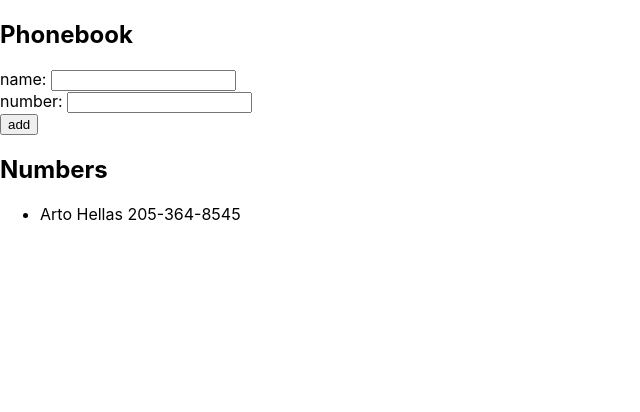
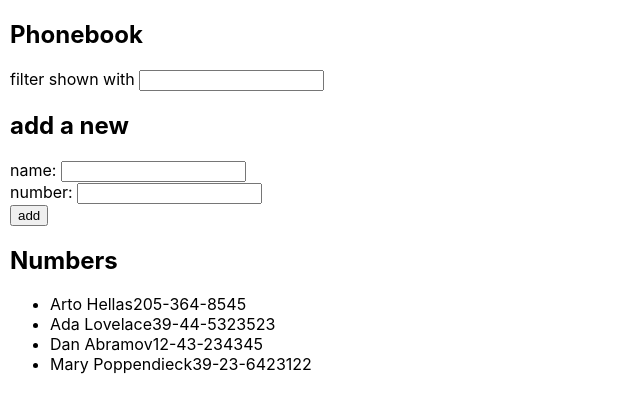
Before and after one commit to reiting/UofHelsinkiFullStackCourse, a React (Create React App) app in the folder Part 2/phonebook/: page / in a window 1280 px wide. Shown: the top 412 px of the page, without its empty margins (0-640 px from the left). Built offline with nearby package versions, Linux system fonts and the light colour scheme.

Commit message:
finished part 2.9 creating search function and added a bit of styling to make it look better

```diff
--- a/Part 2/phonebook/src/App.css
+++ b/Part 2/phonebook/src/App.css
@@ -1,5 +1,9 @@
 .App {
   text-align: center;
+}
+
+#root {
+  margin-left: 10px;
 }
 
 .App-logo {
@@ -28,6 +32,16 @@
   color: #61dafb;
 }
 
+input[type=text], select {
+  width: 100%;
+  padding: 12px 20px;
+  margin: 8px 0;
+  display: inline-block;
+  border: 1px solid #ccc;
+  border-radius: 4px;
+  box-sizing: border-box;
+}
+
 @keyframes App-logo-spin {
   from {
     transform: rotate(0deg);
--- a/Part 2/phonebook/src/App.js
+++ b/Part 2/phonebook/src/App.js
@@ -1,12 +1,24 @@
-import React, { useState } from 'react';
+import React, { useState, useEffect } from 'react';
 import './App.css';
 
 const App = () => {
   const [persons, setPersons] = useState([
-    { name: 'Arto Hellas', number: '205-364-8545' }
+    { name: 'Arto Hellas', number: '205-364-8545' },
+    { name: 'Ada Lovelace', number: '39-44-5323523' },
+    { name: 'Dan Abramov', number: '12-43-234345' },
+    { name: 'Mary Poppendieck', number: '39-23-6423122' }
   ])
   const [newName, setNewName] = useState('')
   const [newNumber, setNewNumber] = useState('')
+  const [searchTerm, setSearchTerm] = useState('')
+  const [searchResults, setSearchResults] = useState([])
+
+  useEffect(() => {
+    const results = persons.filter(person =>
+      person.name.toLowerCase().includes(searchTerm)
+    );
+    setSearchResults(results);
+  }, [searchTerm]);
 
   const handleNameChange = (event) => {
     setNewName(event.target.value)
@@ -15,6 +27,10 @@ const App = () => {
   const handleNumberChange = (event) => {
     setNewNumber(event.target.value)
   }
+
+  const handleSearchChange = event => {
+    setSearchTerm(event.target.value);
+  };
 
   const addPerson = (event) => {
     event.preventDefault()
@@ -25,13 +41,19 @@ const App = () => {
     if (persons.some(cred => cred.name === newName)) {
       alert(`${newName} is already added to phonebook`);
     } else {
-    setPersons(persons.concat(personObject));
+      setPersons(persons.concat(personObject));
     }
   }
 
   return (
     <div>
       <h2>Phonebook</h2>
+      <div>
+        filter shown with <input
+          value={searchTerm}
+          onChange={handleSearchChange} />
+      </div>
+      <h2>add a new</h2>
       <form onSubmit={addPerson}>
         <div>
           name: <input
@@ -39,8 +61,8 @@ const App = () => {
             onChange={handleNameChange} />
         </div>
         <div>number: <input
-            value={newNumber}
-            onChange={handleNumberChange} />
+          value={newNumber}
+          onChange={handleNumberChange} />
         </div>
         <div>
           <button type="submit">add</button>
@@ -48,7 +70,9 @@ const App = () => {
       </form>
       <h2>Numbers</h2>
       <ul>
-        {persons.map(names => <li>{`${names.name} `}{names.number}</li>)}
+        {searchResults.map(item => (
+          <li>{item.name}{item.number}</li>
+        ))}
       </ul>
     </div>
   )
```
